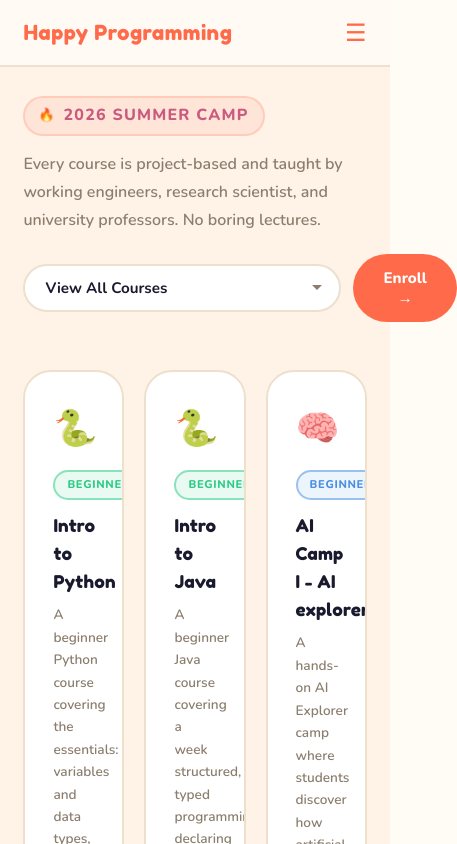
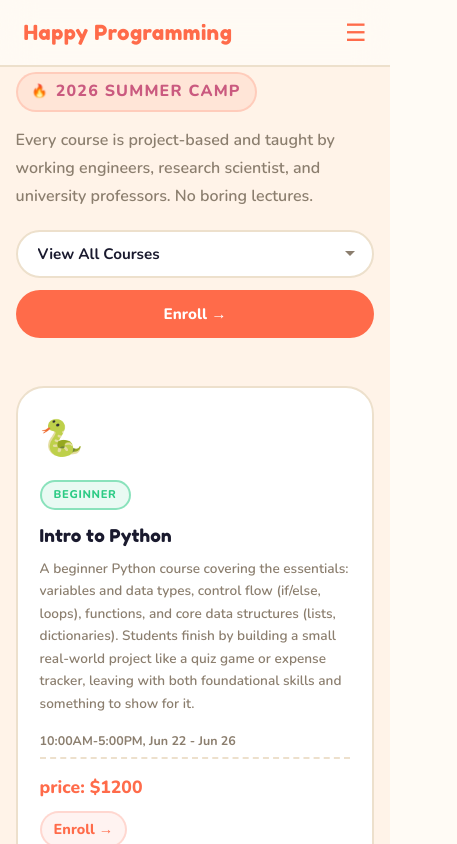
Before and after one commit to happy-programming-site/frontend, a React (Vite) app: page / in a window 390 px wide. Shown: the top 844 px of the page, 457 px wide, since content can reach past the window. Built offline with nearby package versions, Linux system fonts and the light colour scheme.

Commit message:
support mobile phone.

```diff
--- a/src/components/Courses.module.css
+++ b/src/components/Courses.module.css
@@ -192,3 +192,51 @@
   outline: none;
   border-color: var(--coral);
 }
+
+@media (max-width: 900px) {
+  .grid {
+    grid-template-columns: repeat(2, 1fr);
+  }
+
+  .top {
+    flex-direction: column;
+    align-items: flex-start;
+  }
+
+  .enrollDropdown {
+    width: 100%;
+  }
+
+  .dropdownSelect {
+    flex: 1;
+  }
+}
+
+@media (max-width: 560px) {
+  .section {
+    padding: 72px 4%;
+  }
+
+  .grid {
+    grid-template-columns: 1fr;
+  }
+
+  .enrollDropdown {
+    flex-direction: column;
+    align-items: stretch;
+  }
+
+  .dropdownSelect {
+    width: 100%;
+  }
+
+  .card {
+    padding: 22px;
+  }
+
+  .footer {
+    flex-direction: column;
+    align-items: flex-start;
+    gap: 10px;
+  }
+}
```
